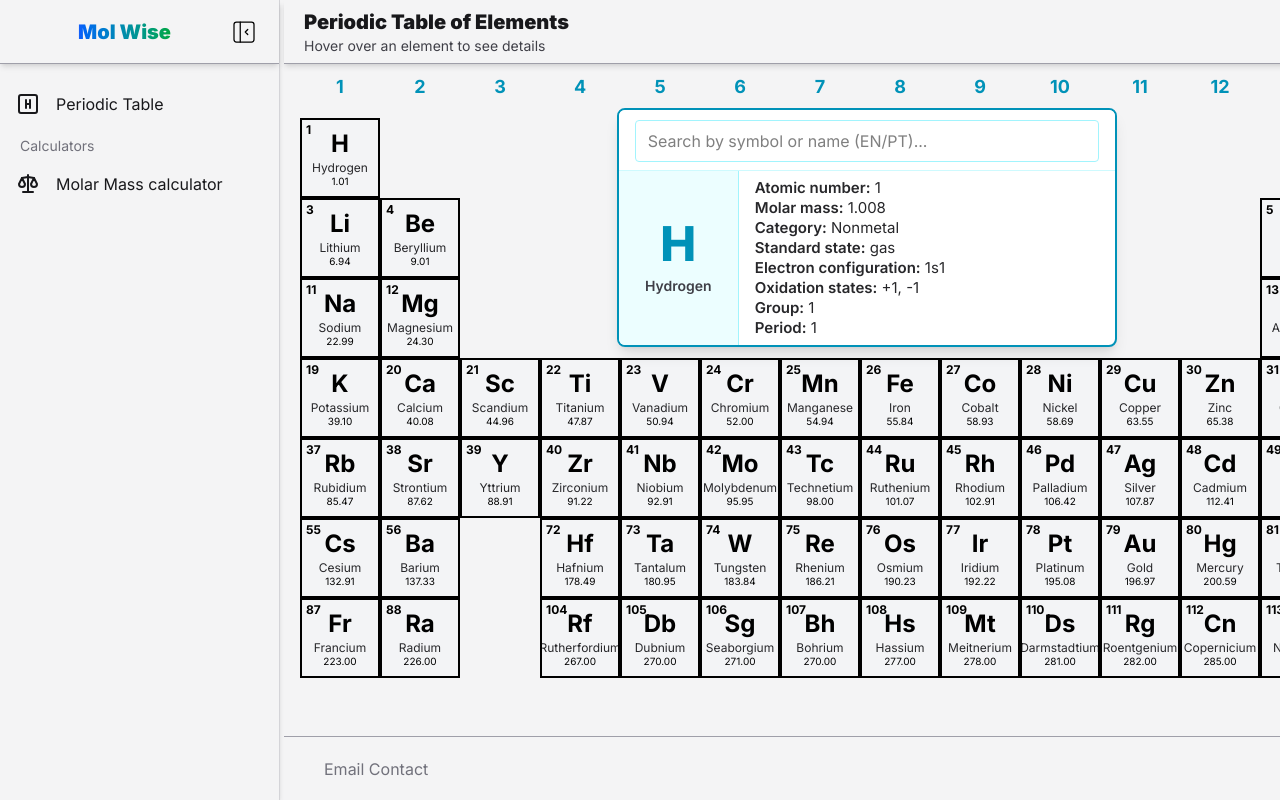
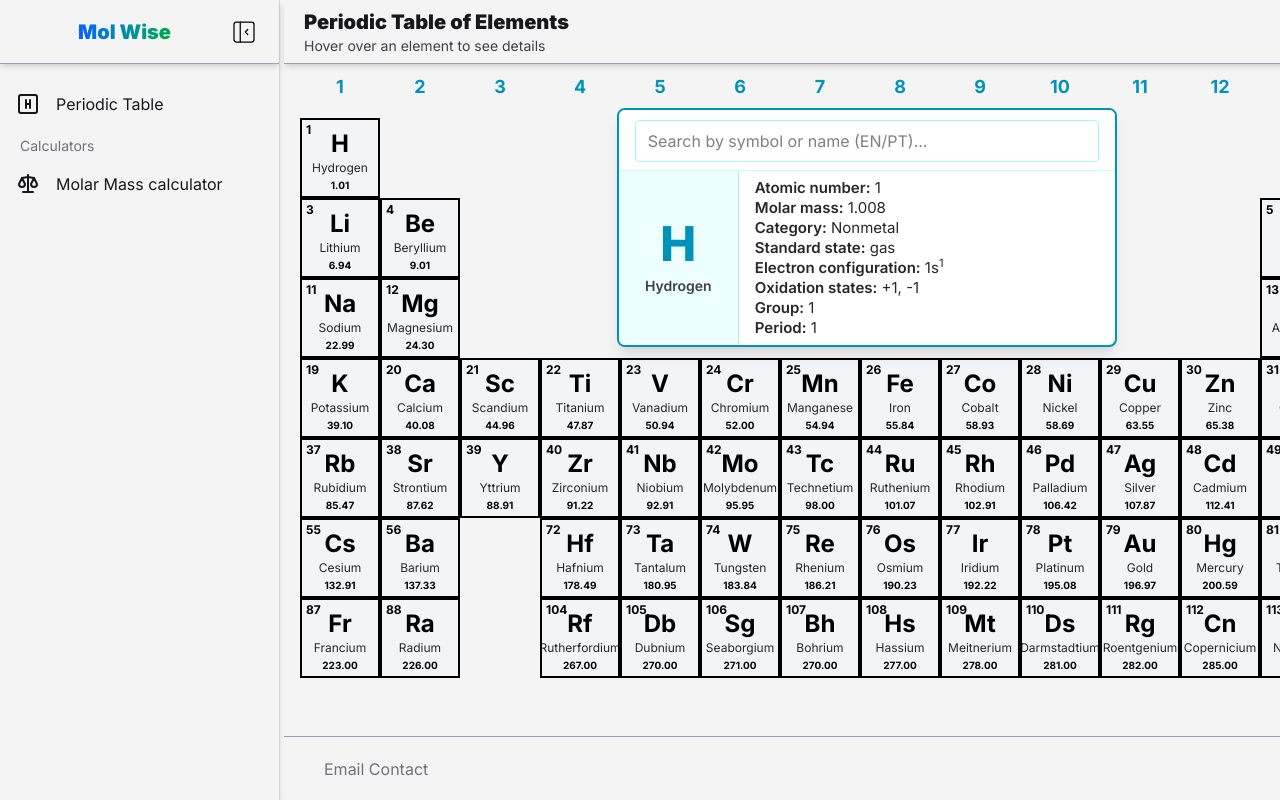
Before and after one commit to brunomacedo1203/Mol-Wise, a Next.js app: page /PeriodicTable in a window 1280 px wide. Shown: the top 800 px of the page. Built offline with nearby package versions, Linux system fonts and the light colour scheme.

Commit message:
Fix: electron configuration formatting and sublevel parsing

```diff
--- a/src/features/periodic-table/components/ElementDetailsPanel.tsx
+++ b/src/features/periodic-table/components/ElementDetailsPanel.tsx
@@ -1,8 +1,8 @@
 import React, { useState } from "react";
 import { Element } from "../types/element";
 import elementsData from "../services/elementsData";
+import { formatWithSup } from "@/shared/utils/formatWithSup";
 
-// Mapeamento de nomes em português para símbolo
 const ptNameToSymbol: Record<string, string> = {
   hidrogenio: "H",
   helio: "He",
@@ -37,32 +37,28 @@ const ptNameToSymbol: Record<string, string> = {
   manganes: "Mn",
   niquel: "Ni",
   cobalto: "Co",
-  // ... adicione outros conforme necessário
 };
 
 function normalize(str: string) {
   return str
     .normalize("NFD")
-    .replace(/\u0300-\u036f/g, "") // Remove acentos
+    .replace(/[\u0300-\u036f]/g, "")
     .toLowerCase()
-    .replace(/[^a-z0-9]/g, ""); // Remove caracteres especiais
+    .replace(/[^a-z0-9]/g, "");
 }
 
 function searchElement(term: string): Element | undefined {
   const normalized = normalize(term);
   if (!normalized) return undefined;
 
-  // Busca por símbolo (começo)
   let found = elementsData.find((el) =>
     normalize(el.symbol).startsWith(normalized)
   );
   if (found) return found;
 
-  // Busca por nome em inglês (contém)
   found = elementsData.find((el) => normalize(el.name).includes(normalized));
   if (found) return found;
 
-  // Busca por nome em português (mapeado)
   const symbol = ptNameToSymbol[normalized];
   if (symbol) {
     found = elementsData.find((el) => el.symbol === symbol);
@@ -85,7 +81,9 @@ export default function ElementDetailsPanel({
 
   if (!elementToShow) return null;
 
-  // Lista de campos a exibir
+  // LOG para depuração do valor da configuração eletrônica
+  console.log("DADO NO PAINEL:", elementToShow.electronConfiguration);
+
   const fields: { label: string; value?: React.ReactNode }[] = [
     { label: "Atomic number", value: elementToShow.atomicNumber },
     {
@@ -100,7 +98,12 @@ export default function ElementDetailsPanel({
     {
       label: "Electron configuration",
       value: (
-        <span className="break-all">{elementToShow.electronConfiguration}</span>
+        <span
+          className="break-all"
+          dangerouslySetInnerHTML={{
+            __html: formatWithSup(elementToShow.electronConfiguration || ""),
+          }}
+        />
       ),
     },
     { label: "Oxidation states", value: elementToShow.oxidationStates },
--- a/src/features/periodic-table/components/SingleCardPeriodicTable.tsx
+++ b/src/features/periodic-table/components/SingleCardPeriodicTable.tsx
@@ -25,7 +25,7 @@ export default function SingleCardPeriodicTable({
       <span className="absolute top-0.5 left-1 text-black text-xs font-bold">
         {atomicNumber}
       </span>
-      <div className="flex flex-col items-center justify-center h-full px-1">
+      <div className="flex flex-col items-center justify-center h-full px-1 mt-1">
         <span className="text-2xl font-bold text-black">{symbol}</span>
         <span
           className="text-[12px] text-zinc-800 truncate w-full leading-tight"
@@ -33,7 +33,9 @@ export default function SingleCardPeriodicTable({
         >
           {name}
         </span>
-        <span className="text-[10px] text-black">{molarMass?.toFixed(2)}</span>
+        <span className="font-bold text-[10px] text-black mt-1">
+          {molarMass?.toFixed(2)}
+        </span>
       </div>
     </div>
   );
--- /dev/null
+++ b/src/shared/utils/formatWithSup.ts
@@ -0,0 +1,42 @@
+export function formatWithSup(config: string): string {
+    const maxElectrons: Record<string, number> = { s: 2, p: 6, d: 10, f: 14 };
+
+    // Função para converter número para tag <sup>
+    const toSuperscript = (num: string): string => `<sup>${num}</sup>`;
+
+    // Extrai o gás nobre, se houver
+    let nobleGas = '';
+    let rest = config;
+    const nobleGasMatch = config.match(/^\s*(\[[A-Za-z]{1,2}\])/);
+    if (nobleGasMatch) {
+      nobleGas = nobleGasMatch[1];
+      rest = config.replace(nobleGas, '');
+    }
+    rest = rest.trim();
+
+    // Separa todos os subníveis corretamente, mesmo quando colados
+    const subnivelRegex = /\d+[spdf]\d{1,2}(?=\d+[spdf]|$)/g;
+    const subniveis = rest.match(subnivelRegex) || [];
+
+    // LOGS PARA DEBUG
+    console.log('CONFIG ENTRADA:', config);
+    console.log('RESTANTE:', rest);
+    console.log('SUBNÍVEIS ENCONTRADOS:', subniveis);
+
+    const formattedSubniveis = subniveis.map((sub) => {
+      const match = sub.match(/(\d+)([spdf])(\d{1,2})/);
+      if (match) {
+        const [, camada, subnivel, eletrons] = match;
+        const eNum = parseInt(eletrons, 10);
+        const max = maxElectrons[subnivel];
+        if (eNum > max) {
+          console.warn(`Subnível ${subnivel} não pode ter mais que ${max} elétrons. Encontrado: ${eNum}`);
+        }
+        return `${camada}${subnivel}${toSuperscript(eletrons)}`;
+      }
+      return sub;
+    });
+
+    // Junta tudo
+    return [nobleGas, ...formattedSubniveis].filter(Boolean).join(' ').trim();
+  }
```
